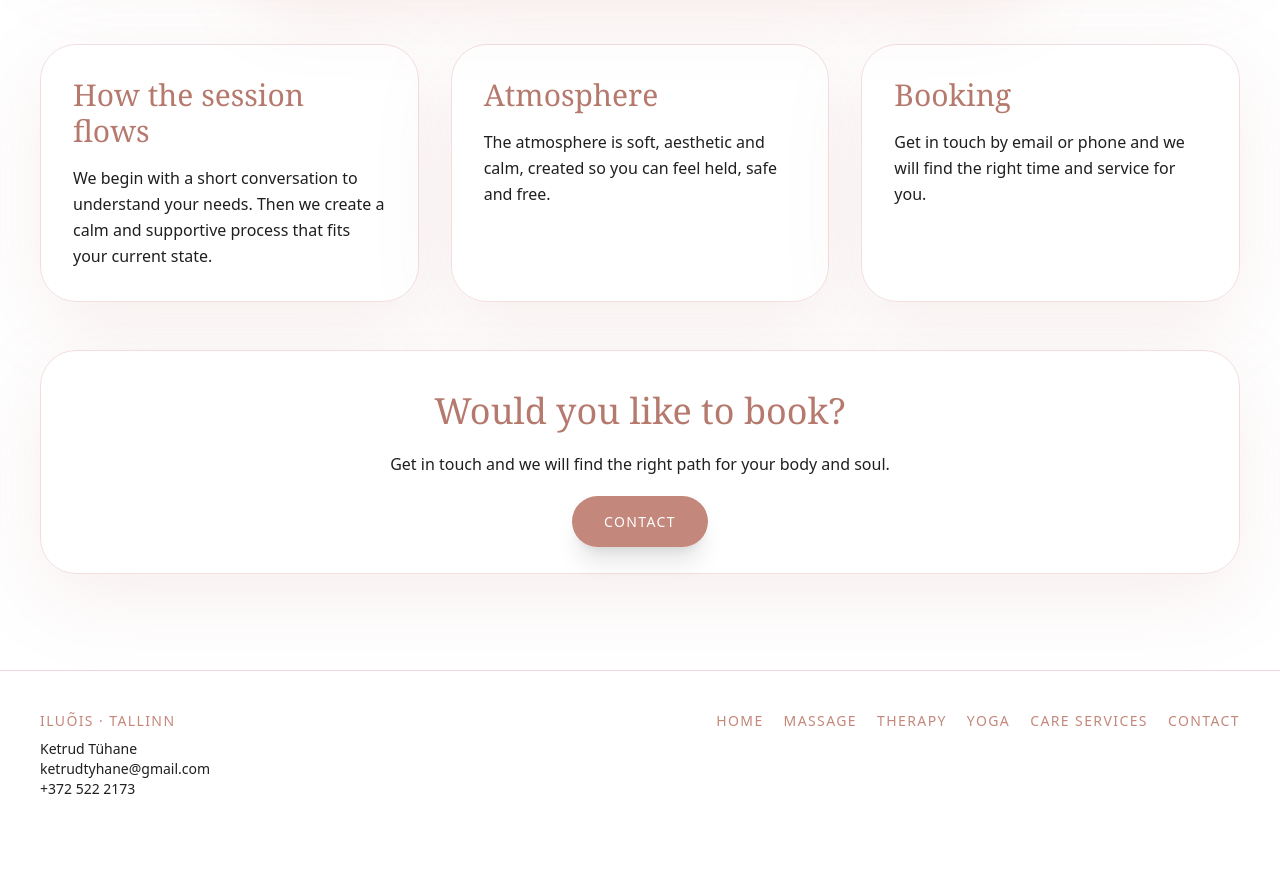
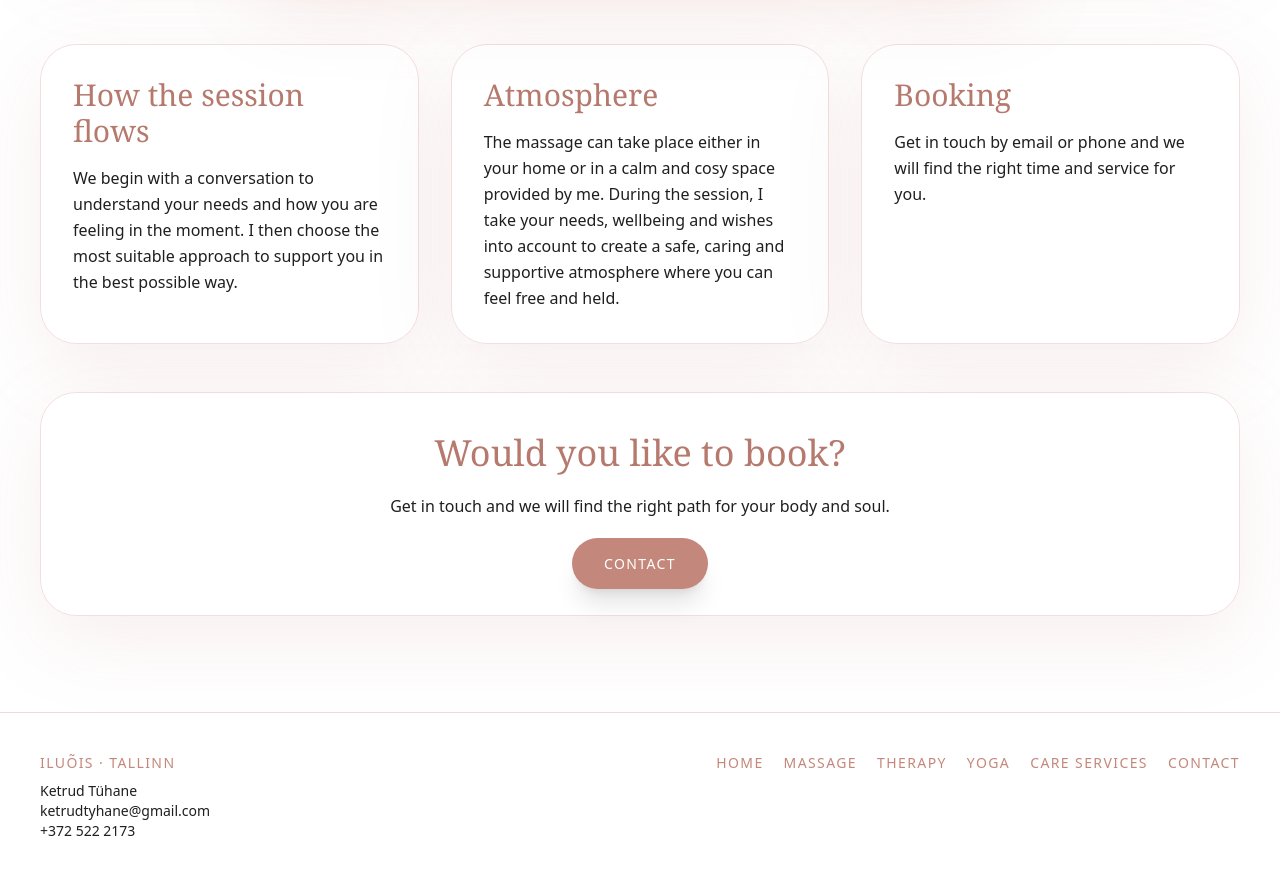
Before and after one commit to Ketrud/Iluois-website, a Next.js app: page /en/massaz in a window 1280 px wide. Shown: the part 800-1675 px from the top of the page. Before the commit the page ends 1639 px from the top, so only its background shows below. Built offline with nearby package versions, Linux system fonts and the light colour scheme.

Commit message:
Update page.tsx

```diff
--- a/app/[locale]/massaz/page.tsx
+++ b/app/[locale]/massaz/page.tsx
@@ -55,8 +55,22 @@ export default function Service({ params }: { params: { locale: Locale } }) {
 
       <section className="mx-auto max-w-7xl px-6 pb-24 md:px-10">
         <div className="grid gap-8 md:grid-cols-3">
-          <InfoCard title={params.locale === 'et' ? 'Kuidas kohtumine kulgeb' : 'How the session flows'} text={params.locale === 'et' ? 'Alustame lühikese vestlusega, et mõista sinu vajadusi. Seejärel loon rahuliku ja toetava protsessi, mis sobitub sinu hetke seisundiga.' : 'We begin with a short conversation to understand your needs. Then we create a calm and supportive process that fits your current state.'} />
-          <InfoCard title={params.locale === 'et' ? 'Atmosfäär' : 'Atmosphere'} text={params.locale === 'et' ? 'Iluõie keskkond on pehme, esteetiline ja rahulik. Eesmärk on, et tunneksid end hoitud, turvaliselt ja vabalt.' : 'The atmosphere is soft, aesthetic and calm, created so you can feel held, safe and free.'} />
+         <InfoCard
+  title={params.locale === 'et' ? 'Kuidas kohtumine kulgeb' : 'How the session flows'}
+  text={
+    params.locale === 'et'
+      ? 'Alustame vestlusega, et mõista Sinu vajadusi ja hetke enesetunnet. Seejärel valin Sulle sobivaima lähenemise, mis toetab Sind parimal võimalikul viisil.'
+      : 'We begin with a conversation to understand your needs and how you are feeling in the moment. I then choose the most suitable approach to support you in the best possible way.'
+  }
+/>
+          <InfoCard
+  title={params.locale === 'et' ? 'Atmosfäär' : 'Atmosphere'}
+  text={
+    params.locale === 'et'
+      ? 'Massaaž võib toimuda nii Sinu kodus kui ka minu poolt pakutavas rahulikus ja hubases ruumis. Kohtumisel arvestan Sinu vajaduste, enesetunde ja soovidega, et luua turvaline, hooliv ja toetav õhkkond, kus saad end tunda vabalt ja hoitult.'
+      : 'The massage can take place either in your home or in a calm and cosy space provided by me. During the session, I take your needs, wellbeing and wishes into account to create a safe, caring and supportive atmosphere where you can feel free and held.'
+  }
+/>
           <InfoCard title={params.locale === 'et' ? 'Broneerimine' : 'Booking'} text={params.locale === 'et' ? 'Võta ühendust e-posti või telefoni teel ning leiame sulle sobiva aja ja teenuse.' : 'Get in touch by email or phone and we will find the right time and service for you.'} />
         </div>
 
```
